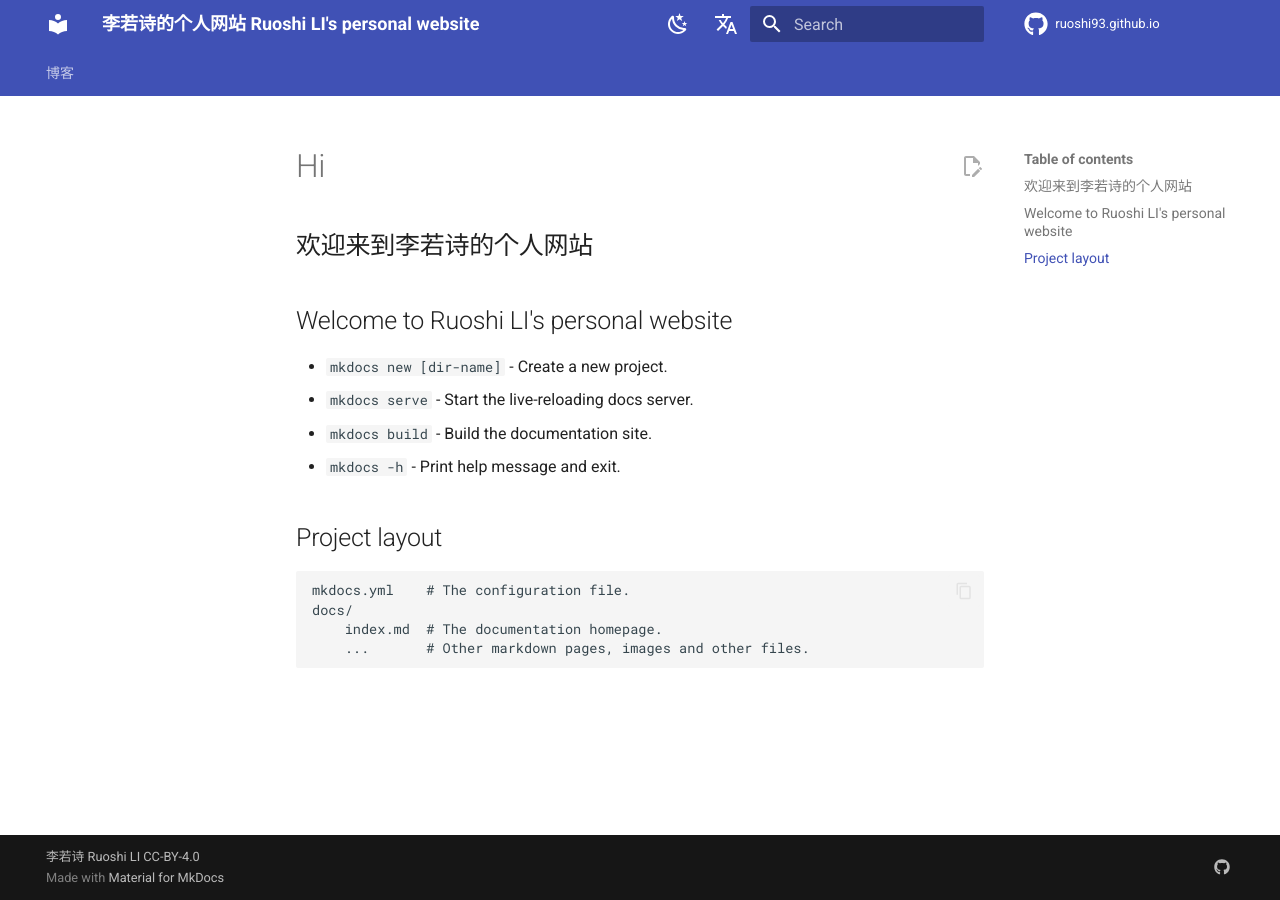
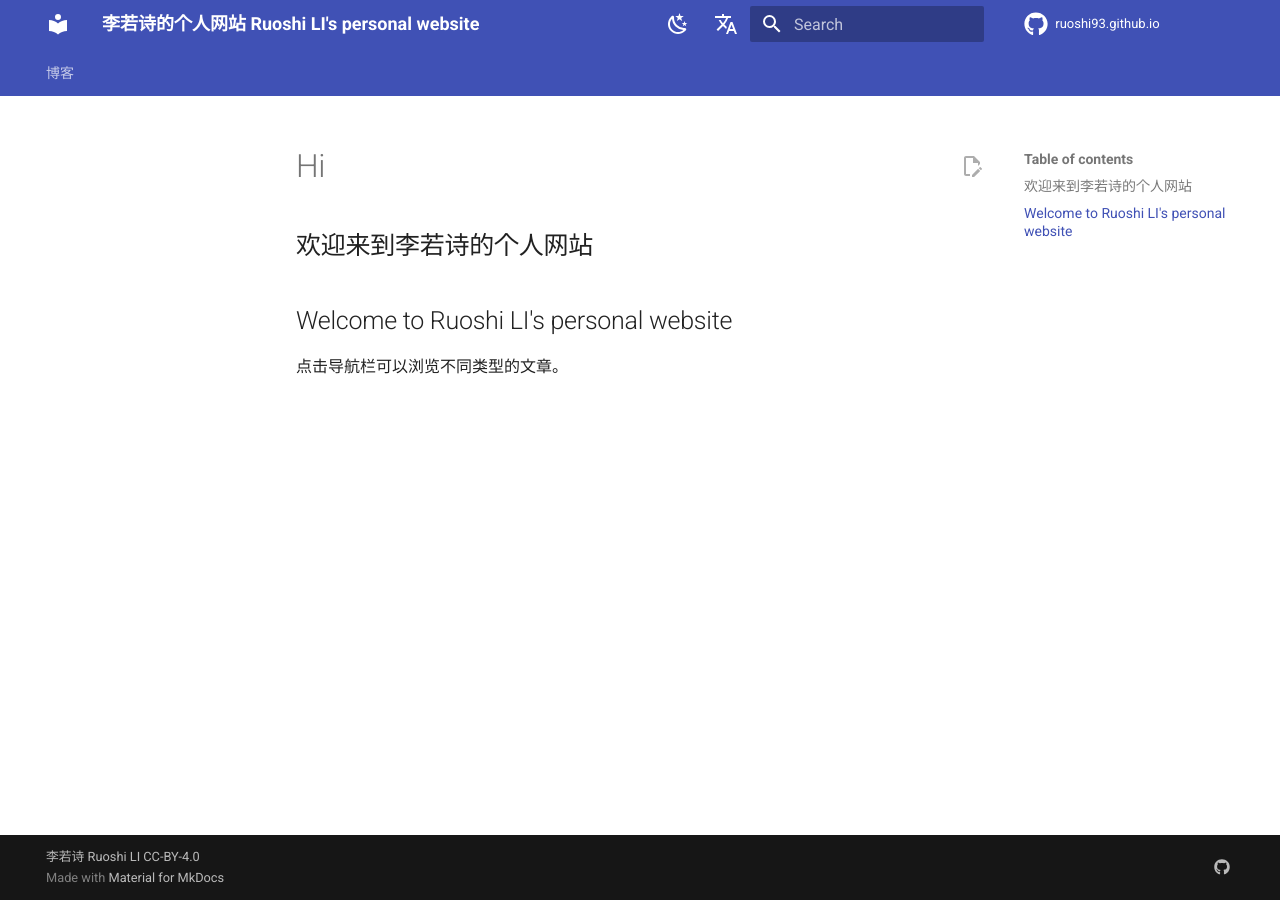
Before and after one commit to ruoshi93/ruoshi93.github.io, an MkDocs documentation site: the page built from docs/index.md, in a window 1280 px wide. Built offline with MkDocs 1.6.1 and Material for MkDocs 9.7.7, drawn with Linux system fonts in a browser that asks for light colours; comment, search, counter and statistics services are not loaded.

Commit message:
Add blog of ERDB_2_Recovery

```diff
--- a/docs/index.md
+++ b/docs/index.md
@@ -3,14 +3,4 @@
 ## 欢迎来到李若诗的个人网站
 ## Welcome to Ruoshi LI's personal website
 
-* `mkdocs new [dir-name]` - Create a new project.
-* `mkdocs serve` - Start the live-reloading docs server.
-* `mkdocs build` - Build the documentation site.
-* `mkdocs -h` - Print help message and exit.
-
-## Project layout
-
-    mkdocs.yml    # The configuration file.
-    docs/
-        index.md  # The documentation homepage.
-        ...       # Other markdown pages, images and other files.
+点击导航栏可以浏览不同类型的文章。
--- a/mkdocs.yml
+++ b/mkdocs.yml
@@ -9,7 +9,8 @@
   - 博客:
     - blog/index.md
     - 数据库的使用与实现:
-      - blog/ERDB/Transactions.md
+      - blog/ERDB/1_Transactions.md
+      - blog/ERDB/2_Recovery.md
 
 
 # [UI]
@@ -43,7 +44,7 @@
     repo: fontawesome/brands/github
 edit_uri: edit/main/docs # 编辑按钮跳转的链接
 ## [top-right corner]
-repo_url: https://ruoshi93.github.io # 右上角点击跳转的链接
+repo_url: https://github.com/ruoshi93/ruoshi93.github.io # 右上角点击跳转的链接
 repo_name: ruoshi93.github.io # 右上角的名字
 ## [bottom-left corner]
 copyright: 李若诗 Ruoshi LI CC-BY-4.0 # 左下角的版权声明
@@ -55,7 +56,7 @@
       name: GitHub | ruoshi93
   alternate:
     - name: English
-      link: /docs/blog/index.md
+      link: /docs/blog/ERDB
       lang: en
     - name: Deutsch
       link: /de/
```
Also changed, not shown: docs/blog/ERDB/1_Transactions.md (renamed from docs/blog/ERDB/Transactions.md, +1 -1 lines), docs/blog/ERDB/2_Recovery.md (added, +94 -0 lines).
